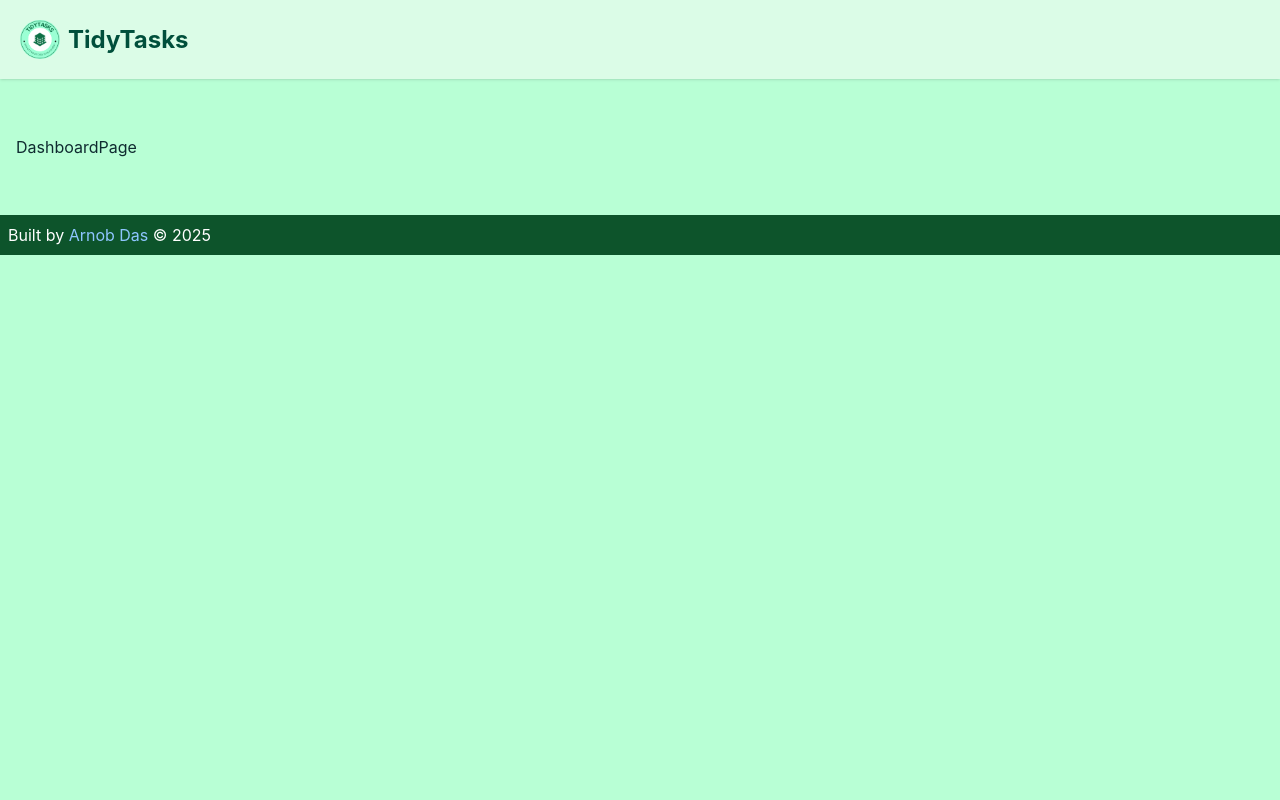
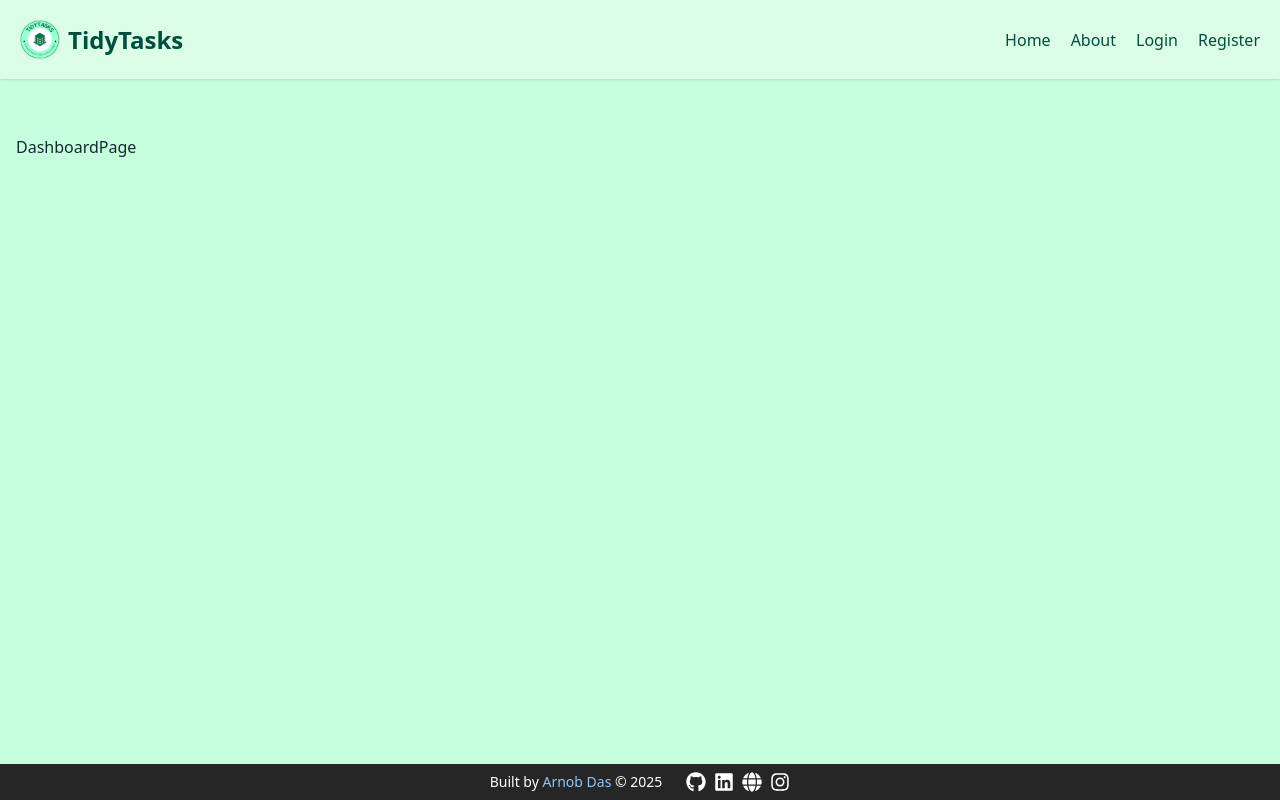
Before and after one commit to ArnobDas57/TidyTasks, a Next.js app in the folder tidytasks/: page /dashboard in a window 1280 px wide. Built offline with nearby package versions, Linux system fonts and the light colour scheme.

Commit message:
feat: update links in footer

```diff
--- a/tidytasks/app/layout.tsx
+++ b/tidytasks/app/layout.tsx
@@ -1,11 +1,14 @@
 import type { Metadata } from "next";
-import "../globals.css";
+import "@/components/ui/globals.css";
 import Navbar from "@/components/navbar/Navbar";
 import Footer from "@/components/footer/Footer";
 
 export const metadata: Metadata = {
   title: "Create Next App",
   description: "Generated by create next app",
+  icons: {
+    icon: "/favicon.ico",
+  },
 };
 
 export default function RootLayout({
@@ -14,8 +17,9 @@
   children: React.ReactNode;
 }>) {
   return (
-    <html lang="en">
-      <body className={`flex flex-col min-h-screen"`}>
+    <html lang="en" className="scroll-smooth">
+      <head></head>
+      <body className="flex flex-col min-h-screen font-sans">
         <Navbar />
         <main className="flex-grow p-4">{children}</main>
         <Footer />
--- a/tidytasks/components/footer/Footer.tsx
+++ b/tidytasks/components/footer/Footer.tsx
@@ -1,14 +1,56 @@
 import Link from "next/link";
 import React from "react";
+import { FaGithub, FaLinkedin, FaGlobe, FaInstagram } from "react-icons/fa";
 
 const Footer = () => {
   return (
-    <footer className="footer footer-center bg-green-900 text-white p-2 w-full mt-10">
-      Built by{" "}
-      <Link href="https://github.com/ArnobDas57" className="text-blue-300">
-        Arnob Das
-      </Link>{" "}
-      © {new Date().getFullYear()}
+    <footer className="bg-neutral-800 text-white py-2 w-full mt-auto">
+      <div className="w-full flex flex-row items-center justify-center gap-2 text-sm">
+        <p>
+          Built by{" "}
+          <Link
+            href="https://github.com/ArnobDas57"
+            className="text-blue-300 hover:underline"
+            target="_blank"
+          >
+            Arnob Das
+          </Link>{" "}
+          © {new Date().getFullYear()}
+        </p>
+
+        <div className="ml-4 flex flex-row gap-2">
+          <Link
+            href="https://github.com/ArnobDas57"
+            target="_blank"
+            className="hover:text-blue-300"
+          >
+            <FaGithub size={20} />
+          </Link>
+          <Link
+            href="https://www.linkedin.com/in/arnobdas/"
+            target="_blank"
+            className="hover:text-blue-300"
+          >
+            <FaLinkedin size={20} />
+          </Link>
+          <Link
+            href="https://arnobdas.com/"
+            target="_blank"
+            className="hover:text-blue-300"
+            aria-label="Personal Website"
+          >
+            <FaGlobe size={20} />
+          </Link>
+          <Link
+            href="https://www.instagram.com/arnodas/"
+            target="_blank"
+            className="hover:text-blue-300"
+            aria-label="Instagram"
+          >
+            <FaInstagram size={20} />
+          </Link>
+        </div>
+      </div>
     </footer>
   );
 };
--- a/tidytasks/components/navbar/Navbar.tsx
+++ b/tidytasks/components/navbar/Navbar.tsx
@@ -1,30 +1,34 @@
 "use client";
-import React, { useEffect, useState } from "react";
+import React from "react";
 import Image from "next/image";
 
 const Navbar = () => {
-  const [scrolled, setScrolled] = useState(false);
-
-  useEffect(() => {
-    const handleScroll = () => {
-      setScrolled(window.scrollY > 10);
-    };
-
-    window.addEventListener("scroll", handleScroll);
-    return () => window.removeEventListener("scroll", handleScroll);
-  }, []);
-
   return (
-    <header className="w-full mb-10">
-      <nav className="navbar bg-green-100 shadow-sm p-5 flex w-full items-center">
+    <header className={`w-full mb-10`}>
+      <nav className="navbar bg-green-100 shadow-sm p-5 flex w-full items-center justify-between">
+        {/* Left Side: Logo + Title */}
+        <div className="flex items-center gap-2">
           <Image
             src="/logo.png"
             width={40}
-          height={30}
+            height={40}
             alt="TidyTasks"
-          className="rounded-full mr-2"
+            className="rounded-full"
           />
           <span className="text-2xl font-bold text-emerald-900">TidyTasks</span>
+        </div>
+
+        {/* Right Side: Menu Links */}
+        <ul className="flex gap-5 text-emerald-900 font-medium">
+          <li className="hover:text-emerald-600 cursor-pointer">Home</li>
+          <li className="hover:text-emerald-600 cursor-pointer">About</li>
+          <li className="hover:text-emerald-600 cursor-pointer">
+            <button className="btn btn-outline">Login</button>
+          </li>
+          <li>
+            <button className="btn btn-active btn-primary">Register</button>
+          </li>
+        </ul>
       </nav>
     </header>
   );
--- /dev/null
+++ b/tidytasks/components/ui/globals.css
@@ -0,0 +1,20 @@
+@import "tailwindcss";
+
+@layer base {
+  :root {
+    --background: #a6ffcaa3;
+    --foreground: #0f2b30;
+  }
+
+  .dark {
+    --background: #0d0d0d;
+    --foreground: #f5e7b6c4;
+  }
+
+  body {
+    background-color: var(--background);
+    color: var(--foreground);
+    font-family: "Inter", sans-serif;
+    transition: background-color 1s, color 1s;
+  }
+}
--- a/tidytasks/globals.css
+++ /dev/null
@@ -1,20 +0,0 @@
-@import "tailwindcss";
-
-:root {
-  --background: #a6ffcaca;
-  --foreground: #0f2b30;
-  --font-sans: "Inter", sans-serif;
-}
-
-/* Tailwind dark mode (class-based) */
-.dark {
-  --background: #0d0d0d;
-  --foreground: #f5e7b6c4;
-}
-
-body {
-  background-color: var(--background);
-  color: var(--foreground);
-  font-family: var(--font-sans);
-  transition: background-color 1s, color 1s;
-}
--- a/tidytasks/tailwind.config.ts
+++ b/tidytasks/tailwind.config.ts
@@ -1,8 +1,12 @@
 /** @type {import('tailwindcss').Config} */
 module.exports = {
   content: ["./app/**/*.{js,ts,jsx,tsx}", "./components/**/*.{js,ts,jsx,tsx}"],
+  darkMode: "class",
   theme: {
     extend: {
+      fontFamily: {
+        sans: ["Inter", "sans-serif"],
+      },
       animation: {
         "gradient-x": "gradientX 3s linear infinite",
       },
```
Also changed, not shown: tidytasks/components/ui/Navbar.tsx (deleted), 1 other file (tests, documents, lock files or other folders). Lines whose indentation alone changed are shown as unchanged.
